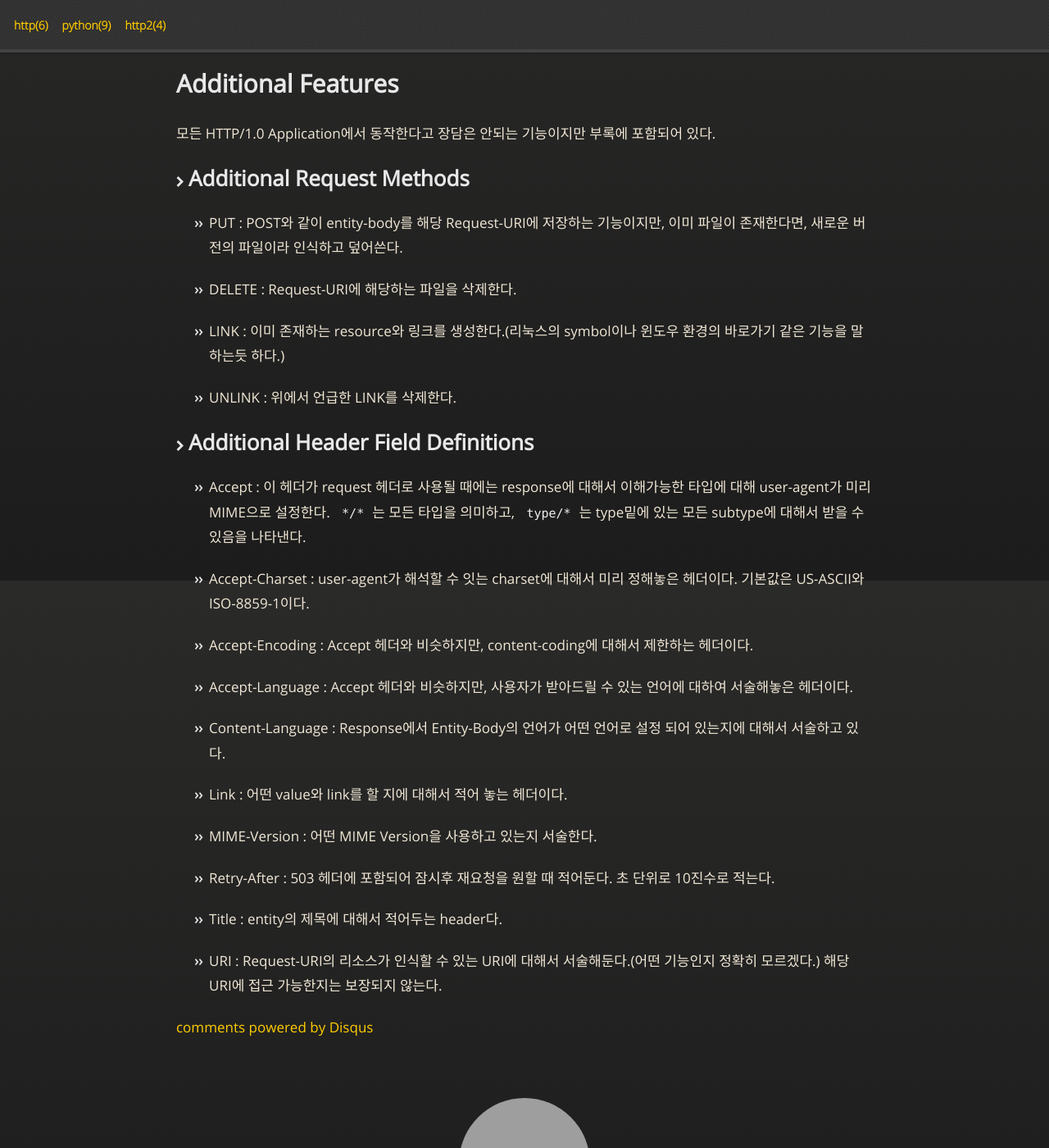
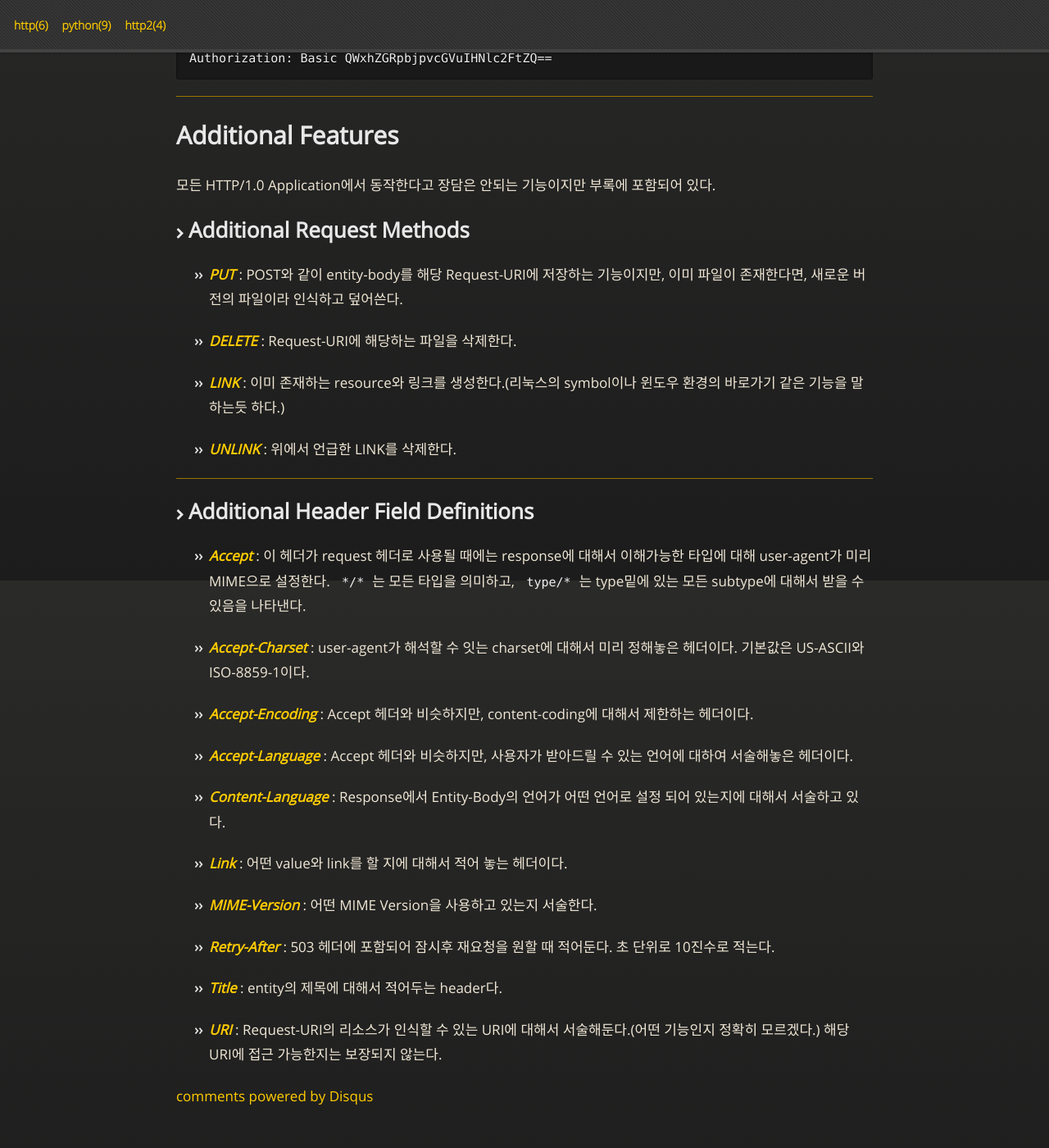
Before and after one commit to Luavis/luavis.github.io, a Jekyll site: the page built from _posts/http/2015-07-28-http-summary-2.md, in a window 1280 px wide and 1400 px high, scrolled down 6492 px. Shown: the whole window at 82% size. Built offline with Jekyll 4.4.1, drawn with Linux system fonts in a browser that asks for light colours; comment, search, counter and statistics services are not loaded; grey boxes are pictures that could not be loaded.

Commit message:
Edit lining

````diff
--- a/_posts/http/2015-07-28-http-summary-2.md
+++ b/_posts/http/2015-07-28-http-summary-2.md
@@ -9,8 +9,6 @@
 ---
 
 ## Request
-
----
 
 *Request-URI*
 
@@ -37,9 +35,9 @@
 
 위의 request header들은 request의 modifier 역활을 할 수 있다. Request header로는 위와 같은 헤더를 사용할 수 있지만, protocol version에 따라 변경될 수 있다.
 
+---
+
 ## Response
-
----
 
 
     Response        = Simple-Response | Full-Response
@@ -104,10 +102,9 @@
                    | WWW-Authenticate        ; Section 10.16
 
 
+---
 
 ## Entity
-
----
 
 Full-Request와 Full-Response는 entity를 주고 받는다. entity는  Entity-Header와  Entity-Body를 포함하고 있다.
 
@@ -133,6 +130,8 @@
 
 Content-Type을 통해서 읽고 Simple-Response이변 URL의 확장자로 찾는다. 이런 과정에도 여전히 알 수 없는 타입에 대해서는 type을 application/octet-stream로 취급한다.
 
+---
+
 ## Method Definitions
 
 - GET : Request-URI가 가르키고 있는 정보를 받아온다는 의미이다. If-Modified-Since가 있는 GET은 Conditinoal GET으로 의미가 변경된다. 이는 네트워크의 사용률을 낮추기위한 방법으로 If-Modified-Since 이후에 값이 변경된 적이 없다면, 이를 캐쉬된 entity를 사용한다.
@@ -147,6 +146,8 @@
     + posting의 결과에대해서 보내주어야한다.
 
     + 포함되어있는 동작을 통하여 데이터베이스에 추가해야한다.
+
+---
 
 ## Header Field Definitions
 
@@ -200,6 +201,7 @@
 
     ```realm-value    = quoted-string```
 
+---
 
 ## Authenticate
 
@@ -218,39 +220,44 @@
     Authorization: Basic QWxhZGRpbjpvcGVuIHNlc2FtZQ==
 
 
+---
+
 # Additional Features
 
 모든 HTTP/1.0 Application에서 동작한다고 장담은 안되는 기능이지만 부록에 포함되어 있다.
 
 ## Additional Request Methods
 
-- PUT : POST와 같이 entity-body를 해당 Request-URI에 저장하는 기능이지만, 이미 파일이 존재한다면, 새로운 버전의 파일이라 인식하고 덮어쓴다.
+- *PUT* : POST와 같이 entity-body를 해당 Request-URI에 저장하는 기능이지만, 이미 파일이 존재한다면, 새로운 버전의 파일이라 인식하고 덮어쓴다.
 
-- DELETE : Request-URI에 해당하는 파일을 삭제한다.
+- *DELETE* : Request-URI에 해당하는 파일을 삭제한다.
 
-- LINK : 이미 존재하는 resource와 링크를 생성한다.(리눅스의 symbol이나 윈도우 환경의 바로가기 같은 기능을 말하는듯 하다.)
+- *LINK* : 이미 존재하는 resource와 링크를 생성한다.(리눅스의 symbol이나 윈도우 환경의 바로가기 같은 기능을 말하는듯 하다.)
 
-- UNLINK : 위에서 언급한 LINK를 삭제한다.
+- *UNLINK* : 위에서 언급한 LINK를 삭제한다.
+
+
+---
 
 
 ## Additional Header Field Definitions
 
-- Accept : 이 헤더가 request 헤더로 사용될 때에는 response에 대해서 이해가능한 타입에 대해 user-agent가 미리 MIME으로 설정한다. ```*/*```는 모든 타입을 의미하고, ```type/*```는 type밑에 있는 모든 subtype에 대해서 받을 수 있음을 나타낸다.
+- *Accept* : 이 헤더가 request 헤더로 사용될 때에는 response에 대해서 이해가능한 타입에 대해 user-agent가 미리 MIME으로 설정한다. ```*/*```는 모든 타입을 의미하고, ```type/*```는 type밑에 있는 모든 subtype에 대해서 받을 수 있음을 나타낸다.
 
-- Accept-Charset :  user-agent가 해석할 수 잇는 charset에 대해서 미리 정해놓은 헤더이다. 기본값은 US-ASCII와 ISO-8859-1이다.
+- *Accept-Charset* :  user-agent가 해석할 수 잇는 charset에 대해서 미리 정해놓은 헤더이다. 기본값은 US-ASCII와 ISO-8859-1이다.
 
-- Accept-Encoding : Accept 헤더와 비슷하지만, content-coding에 대해서 제한하는 헤더이다.
+- *Accept-Encoding* : Accept 헤더와 비슷하지만, content-coding에 대해서 제한하는 헤더이다.
 
-- Accept-Language : Accept 헤더와 비슷하지만, 사용자가 받아드릴 수 있는 언어에 대하여 서술해놓은 헤더이다.
+- *Accept-Language* : Accept 헤더와 비슷하지만, 사용자가 받아드릴 수 있는 언어에 대하여 서술해놓은 헤더이다.
 
-- Content-Language : Response에서 Entity-Body의 언어가 어떤 언어로 설정 되어 있는지에 대해서 서술하고 있다.
+- *Content-Language* : Response에서 Entity-Body의 언어가 어떤 언어로 설정 되어 있는지에 대해서 서술하고 있다.
 
-- Link : 어떤 value와 link를 할 지에 대해서 적어 놓는 헤더이다.
+- *Link* : 어떤 value와 link를 할 지에 대해서 적어 놓는 헤더이다.
 
-- MIME-Version : 어떤 MIME Version을 사용하고 있는지 서술한다.
+- *MIME-Version* : 어떤 MIME Version을 사용하고 있는지 서술한다.
 
-- Retry-After : 503 헤더에 포함되어 잠시후 재요청을 원할 때 적어둔다. 초 단위로 10진수로 적는다.
+- *Retry-After* : 503 헤더에 포함되어 잠시후 재요청을 원할 때 적어둔다. 초 단위로 10진수로 적는다.
 
-- Title : entity의 제목에 대해서 적어두는 header다.
+- *Title* : entity의 제목에 대해서 적어두는 header다.
 
-- URI : Request-URI의 리소스가 인식할 수 있는 URI에 대해서 서술해둔다.(어떤 기능인지 정확히 모르겠다.) 해당 URI에 접근 가능한지는 보장되지 않는다.
+- *URI* : Request-URI의 리소스가 인식할 수 있는 URI에 대해서 서술해둔다.(어떤 기능인지 정확히 모르겠다.) 해당 URI에 접근 가능한지는 보장되지 않는다.
````
Also changed, not shown: _posts/http/2015-07-28-http-summary-1.md (+18 -20 lines).
